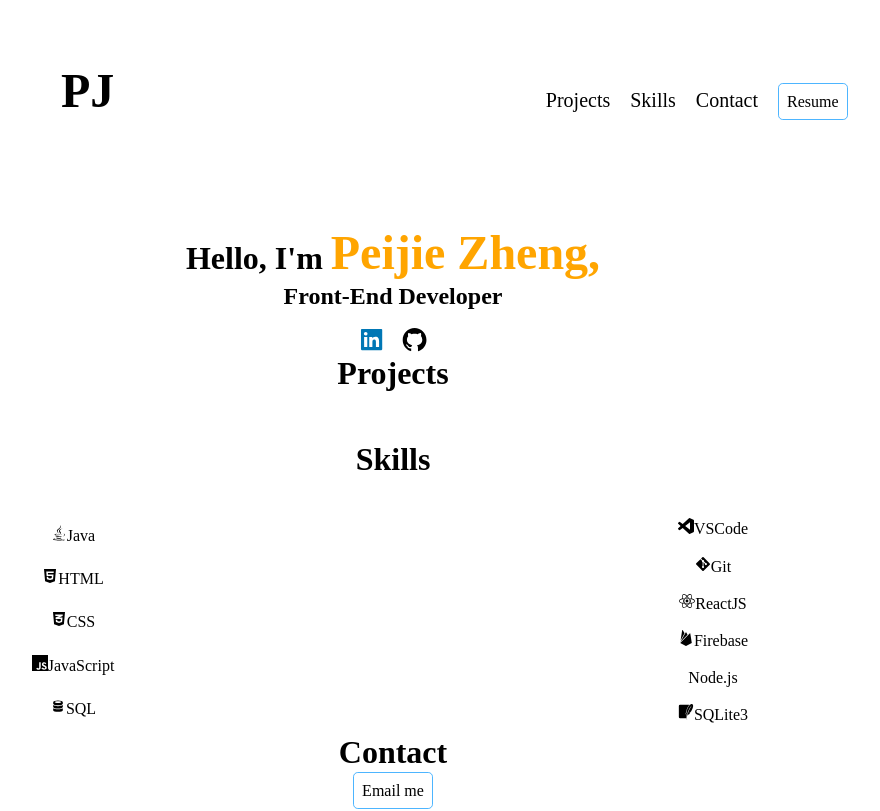
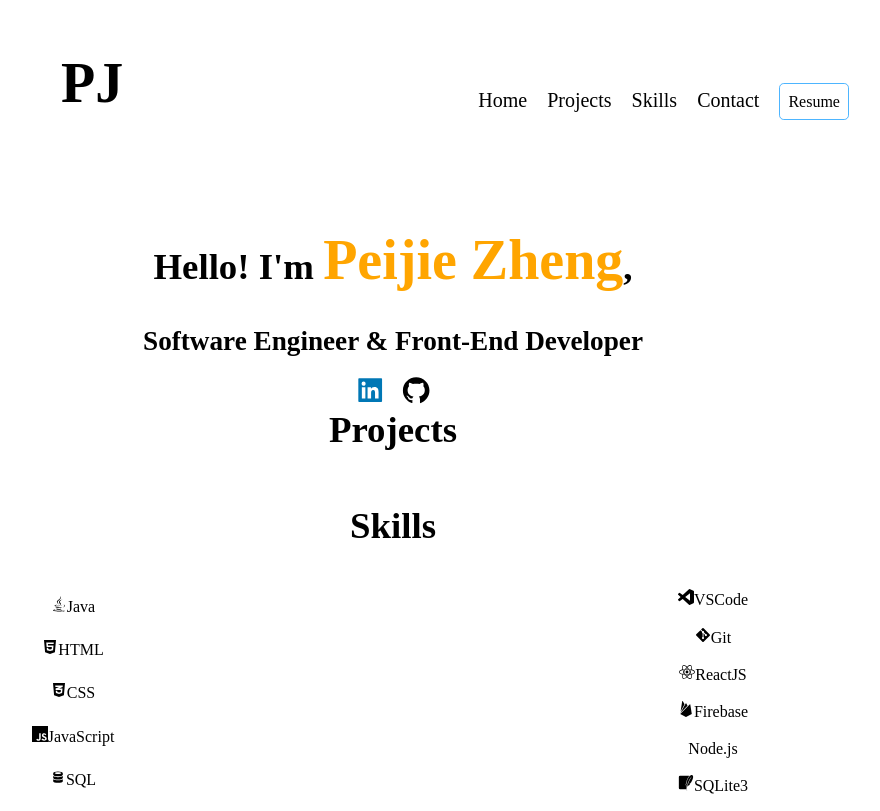
Before and after one commit to peijie36/portfolio-website, a React (Create React App) app: page / in a window 1280 px wide. Shown: the top 811 px of the page, without its empty margins (247-1127 px from the left). Built offline with nearby package versions, Linux system fonts and the light colour scheme.

Commit message:
Update style

```diff
--- a/src/components/About/About.css
+++ b/src/components/About/About.css
@@ -13,6 +13,10 @@
 
 .about h4 {
     margin-top: 1rem;
+}
+
+.roles {
+    padding-top: 1em;
 }
 
 /* CTA */
@@ -33,6 +37,7 @@
 /* SOCIALS */
 .socials {
     display: flex;
+    font-size: 1.9em;
     gap: 0.7rem;
     left: 0;
     bottom: 3rem;
--- a/src/components/About/About.js
+++ b/src/components/About/About.js
@@ -4,9 +4,9 @@ import CTA from './CTA'
 
 const About = () => {
   return (
-    <div className='about'>
-        <h2>Hello, I'm <h1 style={{display: "inline", color: "orange"}}>Peijie Zheng,</h1></h2>
-        <h3>Front-End Developer</h3>
+    <div className='container about' id="home">
+        <h2>Hello! I'm <h1 style={{display: "inline", color: "orange"}}>Peijie Zheng</h1>,</h2>
+        <h3 className = "roles">Software Engineer & Front-End Developer</h3>
         <CTA />
       </div>
   )
--- a/src/components/About/CTA.js
+++ b/src/components/About/CTA.js
@@ -8,8 +8,8 @@ const style = { fill: "blue", fontSize: "1.5em" }
 const CTA = () => {
   return (
     <div className='cta'>
-      <a href="http://linkedin.com/in/peijiezheng" target="_blank" className="socials"><AiFillLinkedin style={{fill: "#0077B5", fontSize: "1.7em" }}/></a>
-      <a href="https://github.com/peijie36" target="_blank" className="socials"><AiFillGithub style={{fill: "black", fontSize: "1.7em" }}/></a>
+      <a href="http://linkedin.com/in/peijiezheng" target="_blank" className="socials"><AiFillLinkedin style={{fill: "#0077B5"}}/></a>
+      <a href="https://github.com/peijie36" target="_blank" className="socials"><AiFillGithub style={{fill: "black"}}/></a>
     </div>
   )
 }
--- a/src/components/Contact/Contact.css
+++ b/src/components/Contact/Contact.css
@@ -0,0 +1,3 @@
+.contact {
+    margin-top: 100vh;
+}
--- a/src/components/Contact/Contact.js
+++ b/src/components/Contact/Contact.js
@@ -2,7 +2,7 @@ import './Contact.css'
 
 const Contact = () => {
   return (
-    <div>
+    <div className="contact" id="contact">
       <h2>Contact</h2>
         <a href="/">
           <span type='button' className='btn btn--primary'>
--- a/src/components/Header/Header.js
+++ b/src/components/Header/Header.js
@@ -3,10 +3,12 @@ import "./Header.css";
 
 const Header = () => {
   return (
-    <header className="header">
-      <h1 className="logo">PJ</h1>
-      <Navbar />
-    </header>
+    <div className="wrapper">
+      <header className="header">
+        <h1 className="logo">PJ</h1>
+        <Navbar />
+      </header>
+    </div>
   );
 };
 
--- a/src/components/Navbar/Navbar.js
+++ b/src/components/Navbar/Navbar.js
@@ -1,20 +1,29 @@
-import './Navbar.css'
+import "./Navbar.css";
 
 const Navbar = () => {
   return (
-    <nav className="nav">
-      <ul className="navbar">
-        <li className="navbar__item"><a href="/" className='link link--nav'>Projects</a></li>
-        <li className="navbar__item"><a href="/" className='link link--nav'>Skills</a></li>
-        <li className="navbar__item"><a href="/" className='link link--nav'>Contact</a></li>
+    <div className="nav">
+      <nav className="navbar">
+        <a href="#home" className="navbar__item">
+          Home
+        </a>
+        <a href="#projects" className="navbar__item">
+          Projects
+        </a>
+        <a href="#skills" className="navbar__item">
+          Skills
+        </a>
+        <a href="#contact" className="navbar__item">
+          Contact
+        </a>
         <a href="/">
-            <span type='button' className='btn btn--primary'>
-              Resume
-            </span>
-          </a>
-      </ul>
-    </nav>
-  )
-}
+          <span type="button" className="btn btn--primary">
+            Resume
+          </span>
+        </a>
+      </nav>
+    </div>
+  );
+};
 
-export default Navbar
+export default Navbar;
--- a/src/components/Projects/Projects.js
+++ b/src/components/Projects/Projects.js
@@ -2,8 +2,8 @@ import "./Projects.css";
 
 const Projects = () => {
   return (
-    <div>
-      <h2>Projects</h2>
+    <div className="projects" id="projects">
+      <h2 className="section" >Projects</h2>
     </div>
   );
 };
--- a/src/components/Skills/Skills.js
+++ b/src/components/Skills/Skills.js
@@ -31,7 +31,7 @@ const Tools = {
 
 const Skills = () => {
   return (
-    <div>
+    <div id="skills">
       <h2 className="skills__title">Skills</h2>
       <div className="skills__container">
         <section className="languages">
--- a/src/index.css
+++ b/src/index.css
@@ -12,6 +12,10 @@
   -moz-osx-font-smoothing: grayscale;
 }
 
+html {
+  scroll-behavior: smooth;
+}
+
 /* Change these properties later */
 
 :root {
@@ -22,7 +26,7 @@
   --color-white: #fff;
   --color-light: #rgba(255, 255, 255, 0.6);
 
-  --transition: all 300ms ease;
+  --transition: width 300ms ease-in;
 
   --container-width-lg: 75%;
   --container-width-md: 86%;
@@ -47,19 +51,19 @@ body {
 }
 
 h1, h2, h3, h4 {
-  line-height: 1.2;
+  line-height: 1.3;
 }
 
 h1 {
-  font-size: 3rem;
+  font-size: 3.5rem;
 }
 
 h2 {
-  font-size: 2rem;
+  font-size: 2.3rem;
 }
 
 h3 {
-  font-size: 1.5rem;
+  font-size: 1.7rem;
 }
 
 h4 {
```
